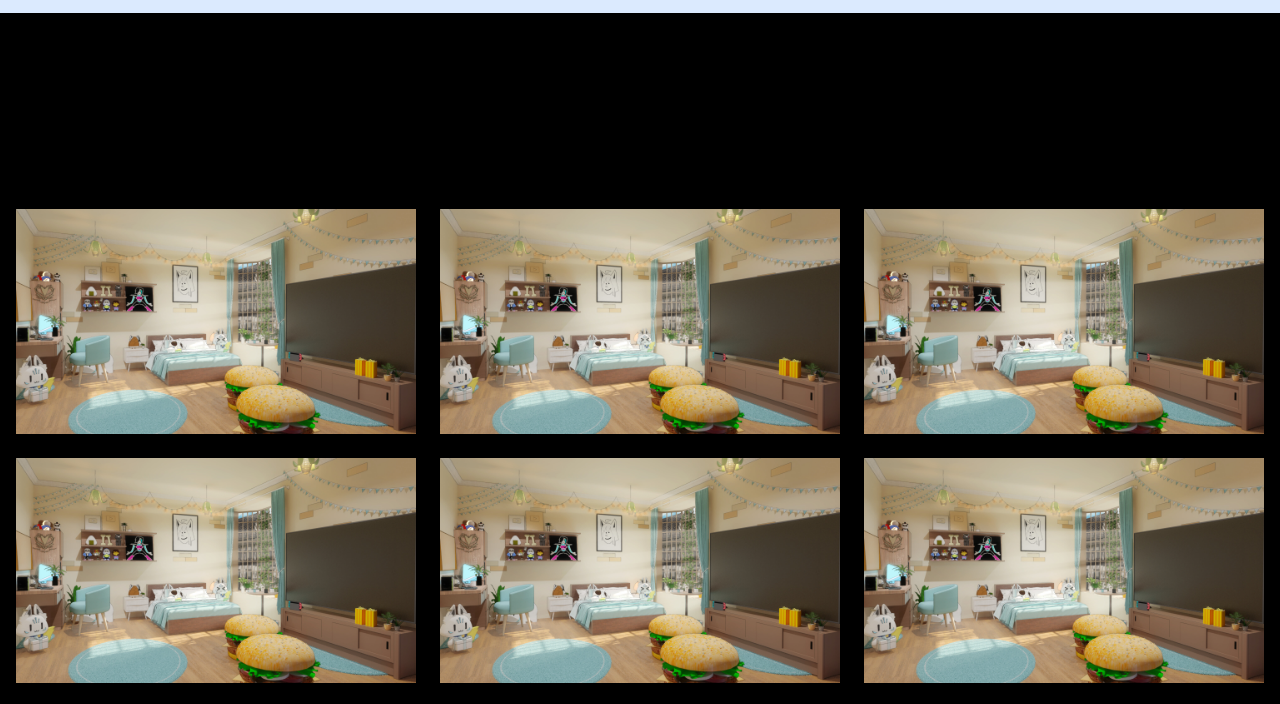
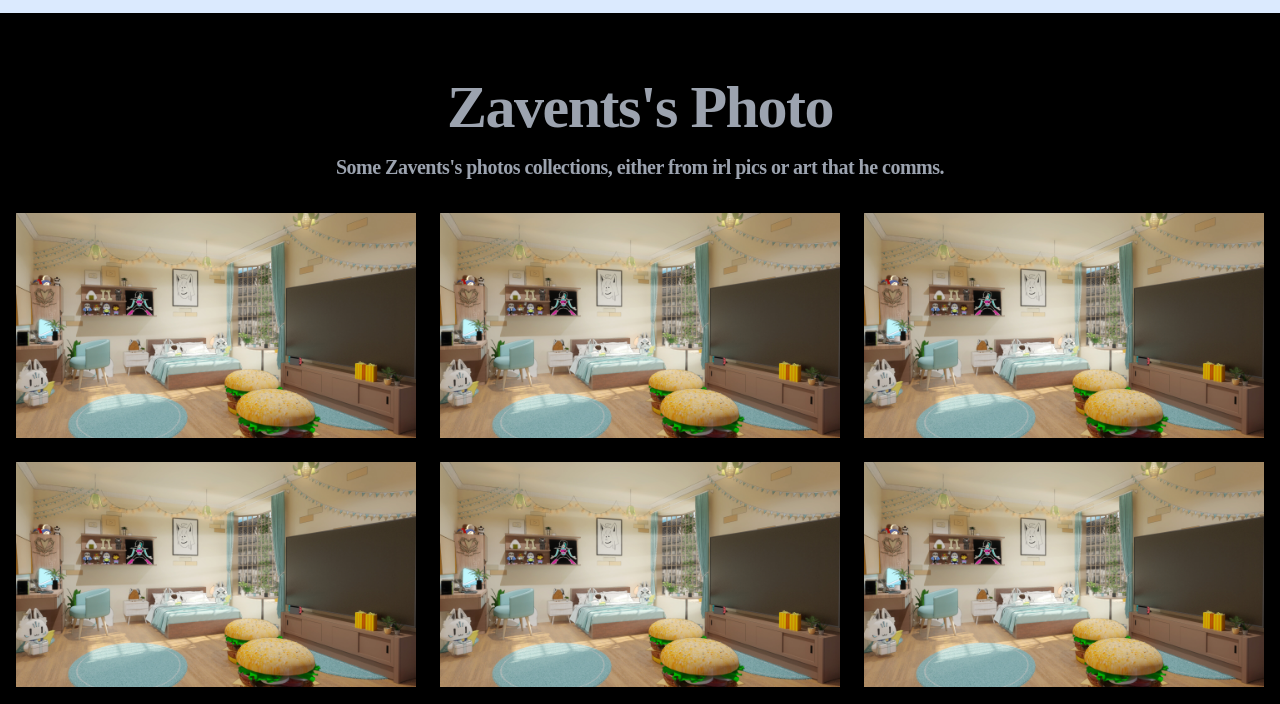
Before and after one commit to Zavents/home, a website: page photo.html in a window 1280 px wide. Shown: the part 55-759 px from the top of the page. Drawn offline with nearby package versions, Linux system fonts and the light colour scheme; a web font is replaced by a local one.

Commit message:
todo add the images later

```diff
--- a/photo.html
+++ b/photo.html
@@ -143,24 +143,29 @@
           document.getElementById('mobile-menu').classList.toggle('hidden');
       });
   </script>
+
   <section id="portfolio" class="py-16 p-4">
     <div class="container mx-auto">
       <div class="text-center">
-          <div class="section-title">
-              <h1 class="text-4xl font-semibold">Dokumentasi Masjid</h1>
-              <div class="my-4 h-1 w-16 bg-primary mx-auto"></div>
-              <p>Kegiatan - kegiatan yang dilakukan di Masjid Nurul Huda</p>
-          </div>
-      </div>
-      <div class="grid grid-cols-1 sm:grid-cols-2 md:grid-cols-3 gap-6 mt-8">
+        <h1 class="max-w-5xl mb-4 text-4xl  tracking-tight leading-none md:text-5xl xl:text-6xl text-gray-400 font-semibold mx-auto animate__animated animate__flash  animate__infinite	infinite">
+          Zavents's Photo <br>
+        </h1>
+        <h1 class="max-w-5xl mb-4 text-md  tracking-tight leading-none md:text-lg xl:text-xl text-gray-400 font-semibold mx-auto ">
+          Some Zavents's photos collections, either from irl pics or art that he comms. <br>
+          </h1>
+        <div class="grid grid-cols-1 sm:grid-cols-2 lg:grid-cols-3 gap-6 mt-8">
           <div class="relative group transition-transform duration-500 group-hover:scale-105 hover:shadow-2xl hover:shadow-red-600/50">
             <div class="overflow-hidden">
               <img src="./assets/aboutbg.jpg" alt="" class="transition-transform duration-300 group-hover:scale-110">
             </div>
             <a href="./assets/aboutbg.jpg" data-fancybox="gallery" class="absolute inset-0 flex items-center justify-center opacity-0 group-hover:opacity-100 bg-black/50 text-white transition-opacity duration-300">
-              <i class="ri-search-2-line text-3xl"></i>
+              <i class="ri-search-2-line text-3xl absolute top-5 right-5"></i>
+              <div class="relative text-center">
+                <h4 class="text-3xl font-medium text-white">Template</h4>
+              </div>
             </a>
           </div>
+
         <div class="relative group">
           <div class="overflow-hidden">
               <img src="./assets/aboutbg.jpg" alt="" class="transition-transform duration-300 group-hover:scale-110">
```
Also changed, not shown: css/style.css. Lines whose indentation alone changed are shown as unchanged.
